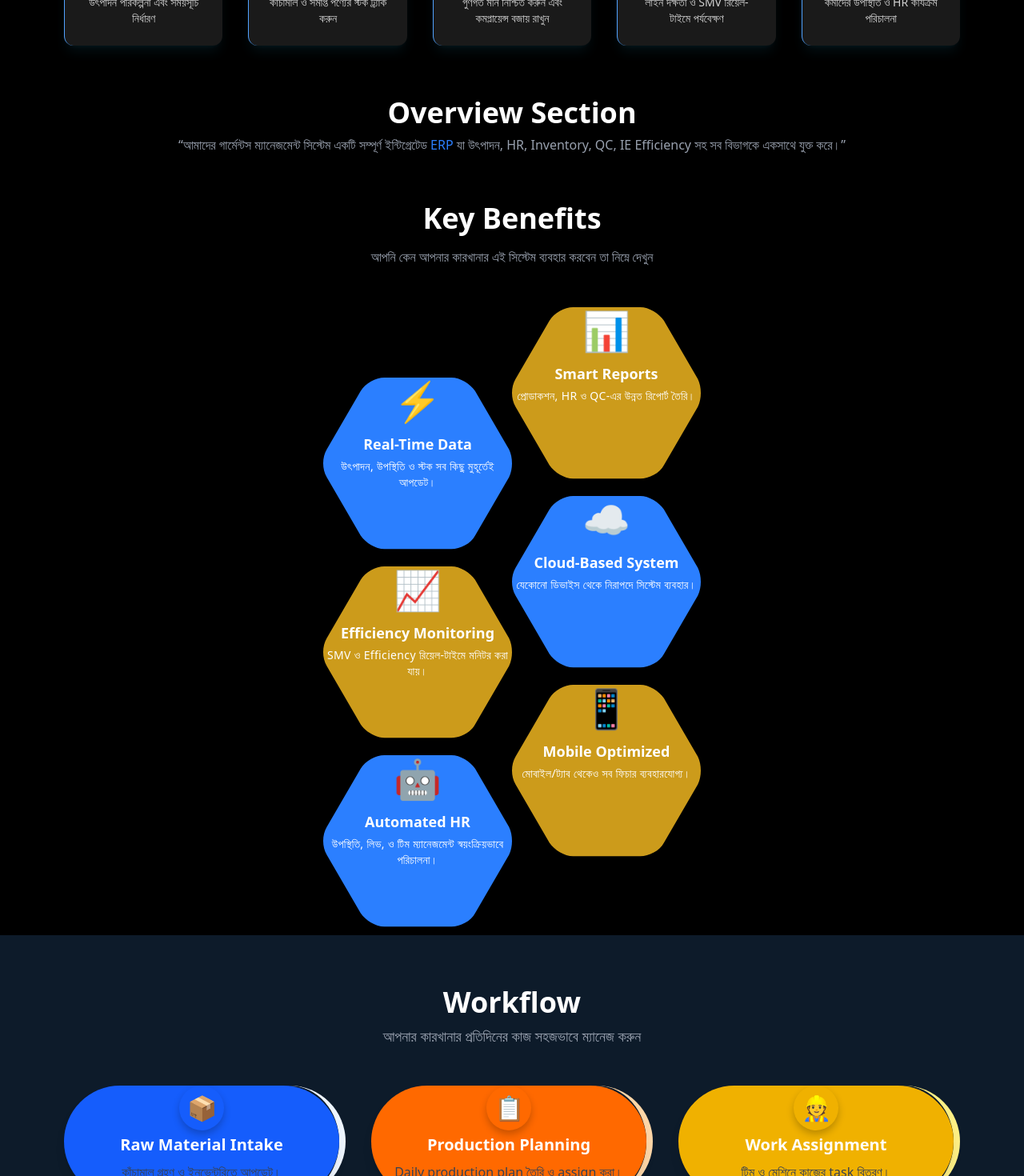
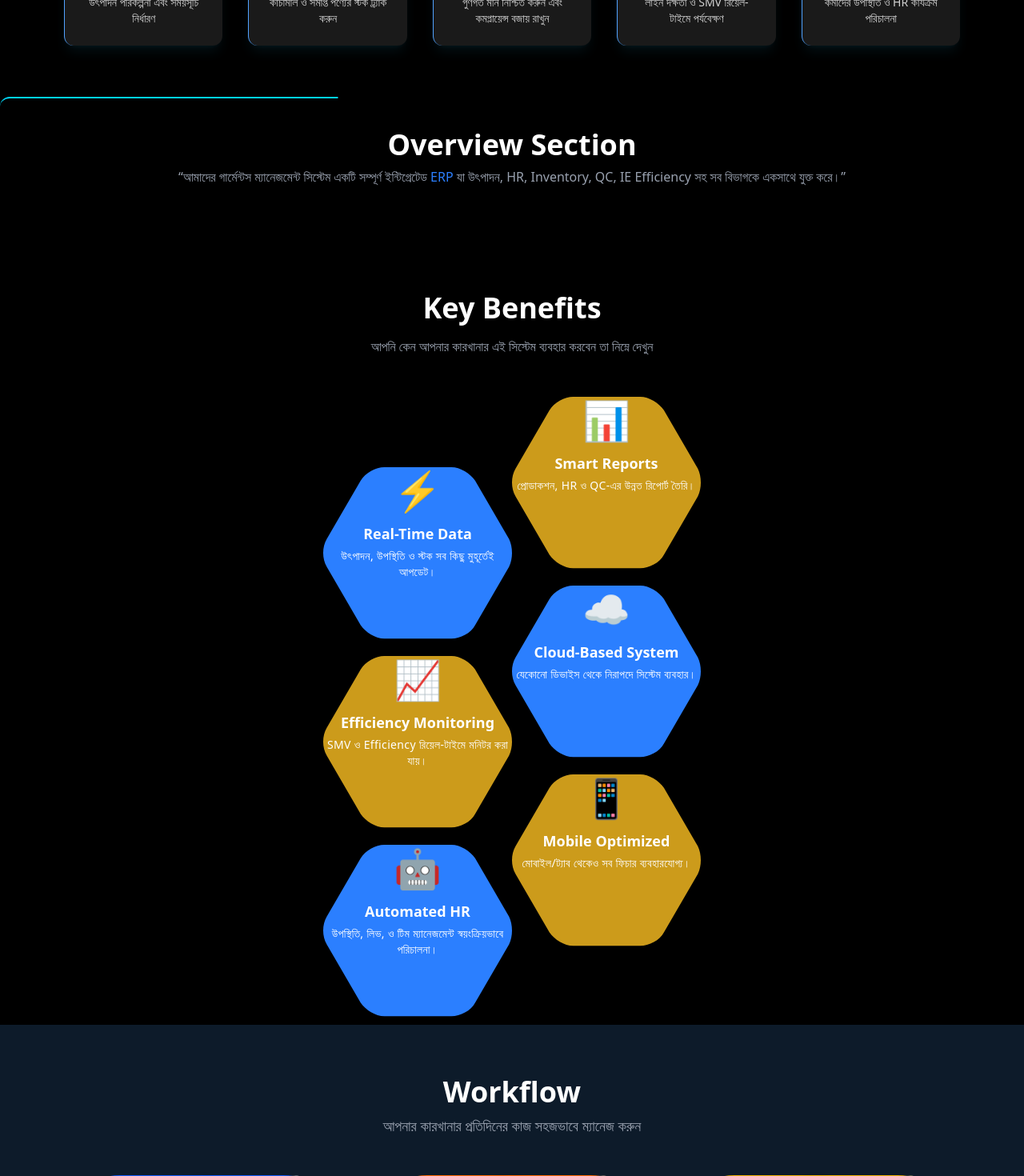
Before and after one commit to ekramulislam2050/sterling-style-client, a React (Vite) app: page / in a window 1280 px wide. Shown: the part 1120-2590 px from the top of the page at 80% size. Built offline with nearby package versions, Linux system fonts and the light colour scheme; no server answers.

Commit message:
added fade effect

```diff
--- a/package.json
+++ b/package.json
@@ -10,6 +10,7 @@
     "preview": "vite preview"
   },
   "dependencies": {
+    "@emotion/react": "^11.14.0",
     "@tailwindcss/vite": "^4.1.15",
     "@tanstack/react-query": "^5.90.7",
     "axios": "^1.13.2",
@@ -18,6 +19,7 @@
     "match-sorter": "^8.1.0",
     "motion": "^12.23.25",
     "react": "^19.1.1",
+    "react-awesome-reveal": "^4.3.1",
     "react-dom": "^19.1.1",
     "react-loading-skeleton": "^3.5.0",
     "react-router-dom": "^7.9.4",
--- a/src/Components/Banner/Banner.jsx
+++ b/src/Components/Banner/Banner.jsx
@@ -5,23 +5,28 @@ import "../../Css/rotateBorder.css"
 
 
 const Banner = () => {
-  const typeRef = useRef(null)
-  const typedOne = useRef(false)
+  const typeRef = useRef(null);
+  const typedOne = useRef(false);
+
   useEffect(() => {
-    if (typedOne.current) return
-    typedOne.current = true
-    const text = "SSL ERP SYSTEM"
-    let i = 0
+    if (typedOne.current) return;
+    typedOne.current = true;
+
+    const text = "SSL ERP SYSTEM";
+    let i = 0;
+
     const type = () => {
       if (i < text.length) {
         typeRef.current.textContent += text[i];
         i++;
-        setTimeout(type, 70)
+
+        setTimeout(type, 70);
       }
+    };
 
-    }
-    type()
-  }, [])
+
+    type();
+  }, []);
 
   return (
     <div className="relative w-full h-screen overflow-hidden">
@@ -41,29 +46,27 @@ const Banner = () => {
                text-transparent bg-clip-text
                drop-shadow-[0_0_35px_rgba(0,200,255,0.6)]">
 
-          <p ref={typeRef}></p>
+          <span ref={typeRef} className=""></span>
+
         </h1>
+
+
 
         <p className="text-md md:text-xl mt-4 max-w-2xl opacity-90 leading-relaxed">
           প্রোডাকশন, ইনভেন্টরি, কোয়ালিটি ও কার্যকারিতা নিয়ন্ত্রণ করুন
 
         </p>
 
-        {/* <button className="px-6 py-2 mt-6 md:px-8 md:py-3 bg-white/20 hover:bg-white/30 rounded-xl backdrop-blur border border-white/40
-                transition text-lg ">
-          Explore Dashboard
-        </button> */}
-
-       <button className="relative px-6 py-2 mt-6 md:px-8 md:py-3 bg-white/20
+        <button className="relative px-6 py-2 mt-6 md:px-8 md:py-3 bg-white/20
         hover:bg-white/30 rounded-xl backdrop-blur border border-white/40
         transition text-lg overflow-hidden">
 
-  <span className="relative z-10">Explore Dashboard</span>
+          <span className="relative z-10">Explore Dashboard</span>
 
-  {/* Rotating Border */}
-  <span className="absolute inset-0 rounded-xl border-2 border-cyan-400
+          {/* Rotating Border */}
+          <span className="absolute inset-0 rounded-xl border-2 border-cyan-400
         animate-rotate-border"></span>
-</button>
+        </button>
 
 
 
--- a/src/Components/KeyBenefit/KeyBenefit.jsx
+++ b/src/Components/KeyBenefit/KeyBenefit.jsx
@@ -1,3 +1,5 @@
+import { Fade } from "react-awesome-reveal";
+
 const KeyBenefits = () => {
 
 
@@ -14,6 +16,7 @@ const KeyBenefits = () => {
 
                 <div className="flex flex-col mt-22 items-center">
                     {/* first avatar------------- */}
+                    <Fade delay={200} duration={2000} fraction={0.3}>
                         <div className="avatar">
                             <div className="mask mask-hexagon-2 w-59  bg-blue-500 shadow-lg hover:scale-105 transition ">
                                 <div className="flex flex-col items-center ">
@@ -23,8 +26,10 @@ const KeyBenefits = () => {
                                 </div>
                             </div>
                         </div>
+                    </Fade>
 
                     {/* 2nd avatar------------- */}
+                    <Fade delay={200} duration={2000} fraction={0.3}>
                         <div className="avatar">
                             <div className="mask mask-hexagon-2 w-59  bg-[#cc9b1b]   shadow-lg hover:scale-105 transition">
                                 <div className="flex flex-col items-center ">
@@ -34,8 +39,10 @@ const KeyBenefits = () => {
                                 </div>
                             </div>
                         </div>
+                    </Fade>
 
                     {/* 3rd avatar------------- */}
+                    <Fade delay={200} duration={2000} fraction={0.3}>
                         <div className="avatar">
                             <div className="mask mask-hexagon-2 w-59  bg-blue-500 shadow-lg hover:scale-105 transition   ">
                                 <div className="flex flex-col items-center ">
@@ -45,9 +52,12 @@ const KeyBenefits = () => {
                                 </div>
                             </div>
                         </div>
+                    </Fade>
                 </div>
                 {/* 4th avatar-------------------- */}
+
                 <div className="flex flex-col items-center">
+                    <Fade delay={200} duration={2000} fraction={0.3}>
                         <div className="avatar">
                             <div className="mask mask-hexagon-2 w-59  bg-[#cc9b1b]   shadow-lg hover:scale-105 transition">
                                 <div className="flex flex-col items-center ">
@@ -57,8 +67,10 @@ const KeyBenefits = () => {
                                 </div>
                             </div>
                         </div>
+                    </Fade>
 
                     {/* 5th avatar------------- */}
+                    <Fade delay={200} duration={2000} fraction={0.3}>
                         <div className="avatar">
                             <div className="mask mask-hexagon-2 w-59  bg-blue-500  shadow-lg hover:scale-105 transition">
                                 <div className="flex flex-col items-center ">
@@ -69,7 +81,9 @@ const KeyBenefits = () => {
                             </div>
                         </div>
 
+                    </Fade>
                     {/* 6th avatar------------- */}
+                    <Fade delay={200} duration={2000} fraction={0.3}>
                         <div className="avatar">
                             <div className="mask mask-hexagon-2 w-59  bg-[#cc9b1b]   shadow-lg hover:scale-105 transition">
                                 <div className="flex flex-col items-center ">
@@ -79,7 +93,9 @@ const KeyBenefits = () => {
                                 </div>
                             </div>
                         </div>
+                    </Fade>
                 </div>
+
             </div>
         </div>
     );
--- a/src/Components/OverviewSection/OverviewSection.jsx
+++ b/src/Components/OverviewSection/OverviewSection.jsx
@@ -1,10 +1,14 @@
-
+import "../../Css/rotateBorder.css"
 
 const OverviewSection = () => {
     return (
-        <div className="flex flex-col items-center mb-8">
-             <h1 className="text-4xl text-center font-bold">Overview Section</h1>
-              <p className="text-gray-400 pt-2 text-center lg:w-[80%] px-1 ">“আমাদের গার্মেন্টস ম্যানেজমেন্ট সিস্টেম একটি সম্পূর্ণ ইন্টিগ্রেটেড <span className="text-blue-500 ">ERP</span> যা উৎপাদন, HR, Inventory, QC, IE Efficiency সহ সব বিভাগকে একসাথে যুক্ত করে।”</p>
+        <div className="relative w-full p-5">
+            <div className="flex flex-col items-center mb-8 p-5">
+                <h1 className="text-4xl text-center font-bold">Overview Section</h1>
+                <p className="text-gray-400 pt-2 text-center lg:w-[80%] px-1 ">“আমাদের গার্মেন্টস ম্যানেজমেন্ট সিস্টেম একটি সম্পূর্ণ ইন্টিগ্রেটেড <span className="text-blue-500 ">ERP</span> যা উৎপাদন, HR, Inventory, QC, IE Efficiency সহ সব বিভাগকে একসাথে যুক্ত করে।”</p>
+            </div>
+            <span className="absolute inset-0 rounded-xl border-b-2 border-t-2 border-cyan-400
+        animate-rotate-border"></span>
         </div>
     );
 };
--- a/src/Css/rotateBorder.css
+++ b/src/Css/rotateBorder.css
@@ -17,5 +17,5 @@
 }
 
 .animate-rotate-border {
-  animation: rotateBorder 4s linear infinite;
+  animation: rotateBorder 5s linear infinite;
 }
```
Also changed, not shown: 1 other file (tests, documents, lock files or other folders). Lines whose indentation alone changed are shown as unchanged.
